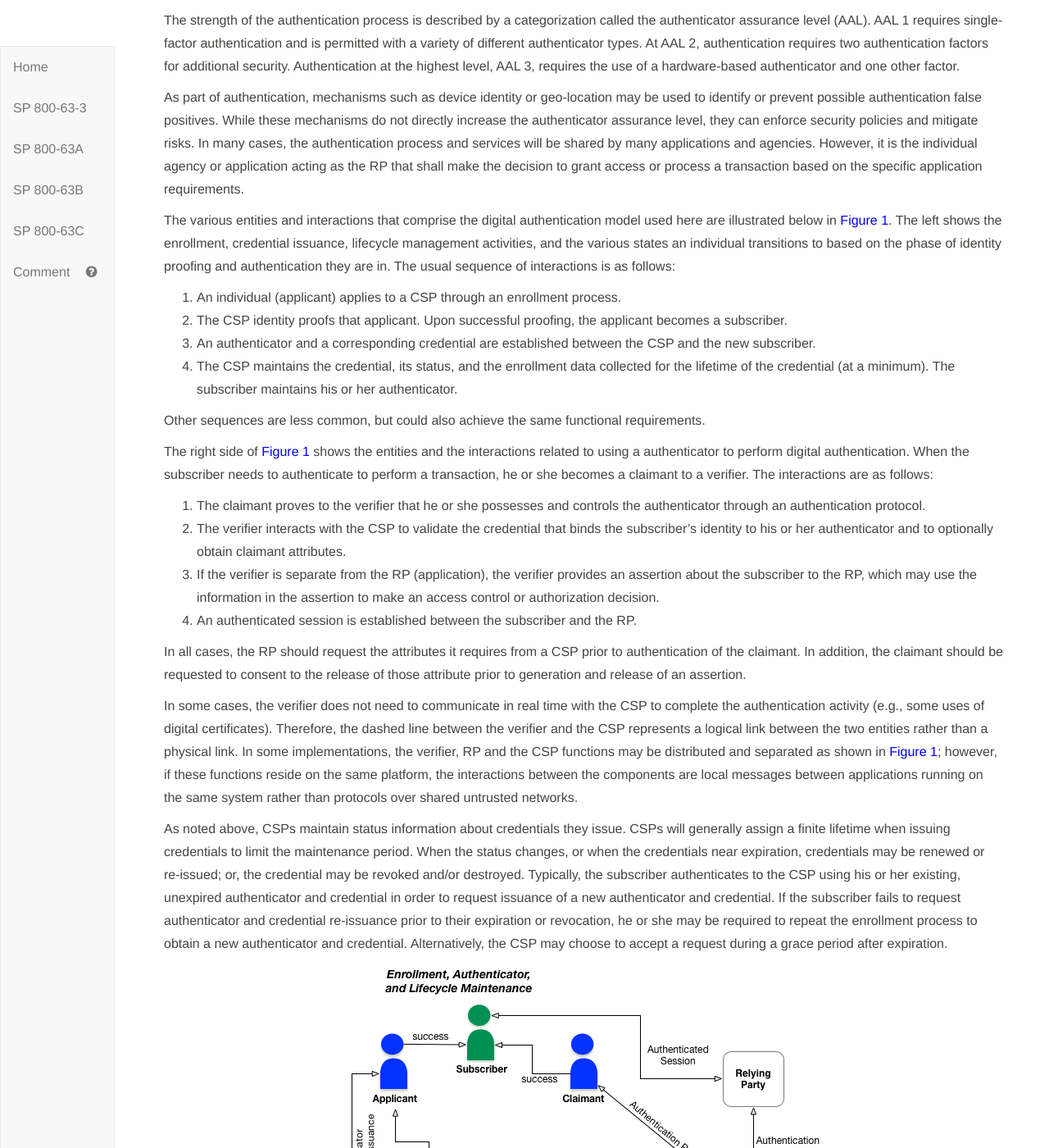
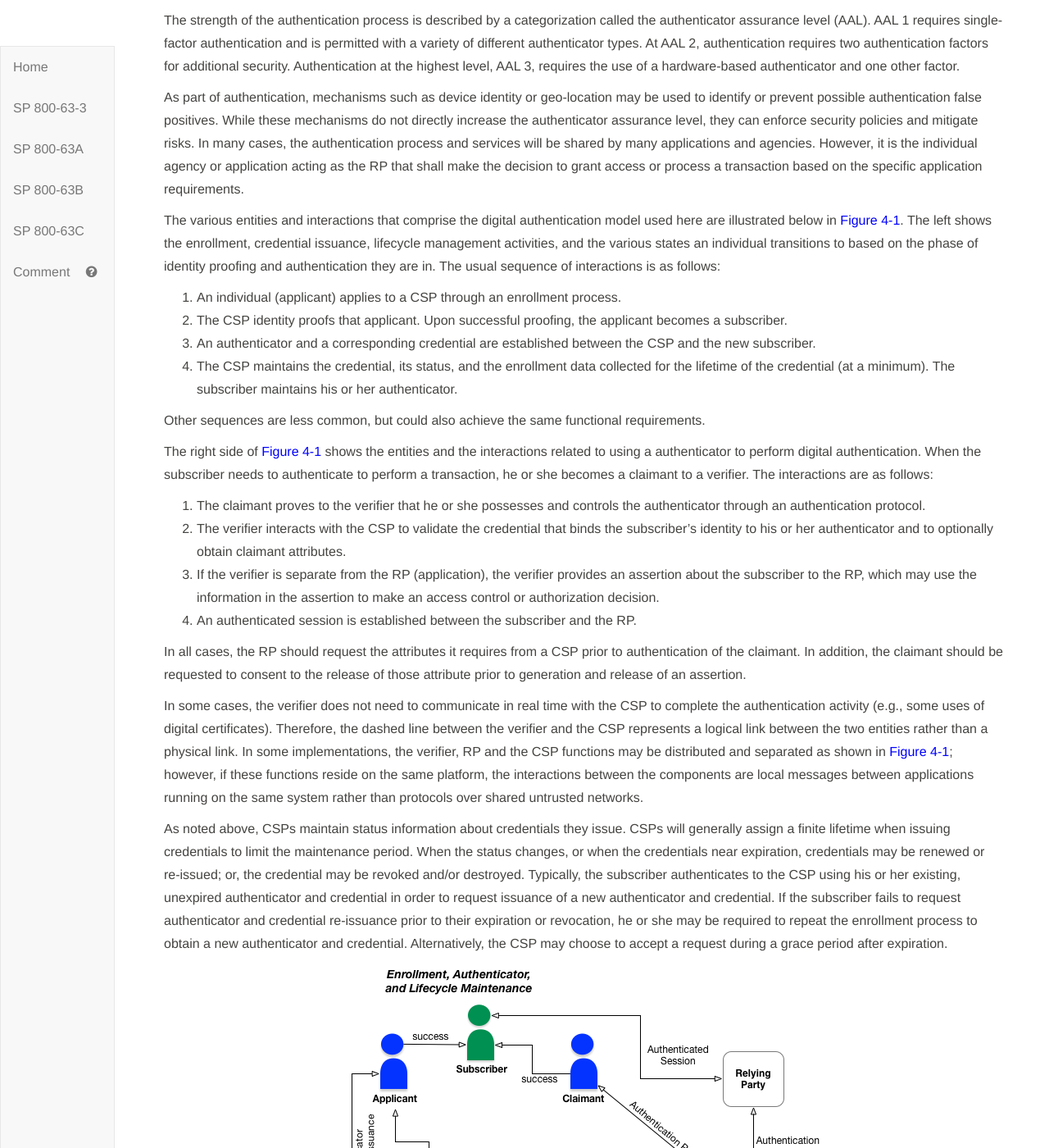
Before and after one commit to usnistgov/800-63-3, a Jekyll site: the page built from sp800-63-3.md, in a window 1280 px wide and 1400 px high, scrolled down 21098 px. Shown: the whole window at 82% size. Built offline with Jekyll 4.4.1, drawn with Linux system fonts in a browser that asks for light colours; some of the changed text lies outside the part shown.

Commit message:
Clean up some typos

```diff
--- a/sp800-63-3/sec4_model.md
+++ b/sp800-63-3/sec4_model.md
@@ -20,7 +20,7 @@
 
 As part of authentication, mechanisms such as device identity or geo-location may be used to identify or prevent possible authentication false positives. While these mechanisms do not directly increase the authenticator assurance level, they can enforce security policies and mitigate risks. In many cases, the authentication process and services will be shared by many applications and agencies. However, it is the individual agency or application acting as the RP that shall make the decision to grant access or process a transaction based on the specific application requirements.
 
-The various entities and interactions that comprise the digital authentication model used here are illustrated below in [Figure 1](#63Sec4-Figure1). The left shows the enrollment, credential issuance, lifecycle management activities, and the various states an individual transitions to based on the phase of identity proofing and authentication they are in. The usual sequence of interactions is as follows:
+The various entities and interactions that comprise the digital authentication model used here are illustrated below in [Figure 4-1](#63Sec4-Figure1). The left shows the enrollment, credential issuance, lifecycle management activities, and the various states an individual transitions to based on the phase of identity proofing and authentication they are in. The usual sequence of interactions is as follows:
 
 1.	An individual (applicant) applies to a CSP through an enrollment process.
 2.	The CSP identity proofs that applicant. Upon successful proofing, the applicant becomes a subscriber.
@@ -29,7 +29,7 @@
 
 Other sequences are less common, but could also achieve the same functional requirements.
 
-The right side of [Figure 1](#63Sec4-Figure1) shows the entities and the interactions related to using a authenticator to perform digital authentication. When the subscriber needs to authenticate to perform a transaction, he or she becomes a claimant to a verifier. The interactions are as follows:
+The right side of [Figure 4-1](#63Sec4-Figure1) shows the entities and the interactions related to using a authenticator to perform digital authentication. When the subscriber needs to authenticate to perform a transaction, he or she becomes a claimant to a verifier. The interactions are as follows:
 
 1.	The claimant proves to the verifier that he or she possesses and controls the authenticator through an authentication protocol.
 2.	The verifier interacts with the CSP to validate the credential that binds the subscriber’s identity to his or her authenticator and to optionally obtain claimant attributes.
@@ -38,7 +38,7 @@
 
 In all cases, the RP should request the attributes it requires from a CSP prior to authentication of the claimant.  In addition, the claimant should be requested to consent to the release of those attribute prior to generation and release of an assertion.
 
-In some cases, the verifier does not need to communicate in real time with the CSP to complete the authentication activity (e.g., some uses of digital certificates). Therefore, the dashed line between the verifier and the CSP represents a logical link between the two entities rather than a physical link. In some implementations, the verifier, RP and the CSP functions may be distributed and separated as shown in [Figure 1](#63Sec4-Figure1); however, if these functions reside on the same platform, the interactions between the components are local messages between applications running on the same system rather than protocols over shared untrusted networks.
+In some cases, the verifier does not need to communicate in real time with the CSP to complete the authentication activity (e.g., some uses of digital certificates). Therefore, the dashed line between the verifier and the CSP represents a logical link between the two entities rather than a physical link. In some implementations, the verifier, RP and the CSP functions may be distributed and separated as shown in [Figure 4-1](#63Sec4-Figure1); however, if these functions reside on the same platform, the interactions between the components are local messages between applications running on the same system rather than protocols over shared untrusted networks.
 
 As noted above, CSPs maintain status information about credentials they issue. CSPs will generally assign a finite lifetime when issuing credentials to limit the maintenance period. When the status changes, or when the credentials near expiration, credentials may be renewed or re-issued; or, the credential may be revoked and/or destroyed. Typically, the subscriber authenticates to the CSP using his or her existing, unexpired authenticator and credential in order to request issuance of a new authenticator and credential. If the subscriber fails to request authenticator and credential re-issuance prior to their expiration or revocation, he or she may be required to repeat the enrollment process to obtain a new authenticator and credential. Alternatively, the CSP may choose to accept a request during a grace period after expiration.
 
@@ -138,7 +138,7 @@
 
 ### 4.5. Assurance Levels
 
-The M-04-04 Level of Assurance (LOA) is determined by combining the discrete assurance level for each of the components of the architecture. [Table 1](#63Sec4-Table1) shows strict adherence to M-04-04 Level of Assurance, mapping corresponding Identity, Authenticator, and Federation Assurance Levels.
+The M-04-04 Level of Assurance (LOA) is determined by combining the discrete assurance level for each of the components of the architecture. [Table 4-1](#63Sec4-Table1) shows strict adherence to M-04-04 Level of Assurance, mapping corresponding Identity, Authenticator, and Federation Assurance Levels.
 
 <a name="63Sec4-Table1"></a>
 
```
Also changed, not shown: sp800-63-3/sec5_references.md (+0 -2 lines), sp800-63a/sec7_security.md (+0 -4 lines).
